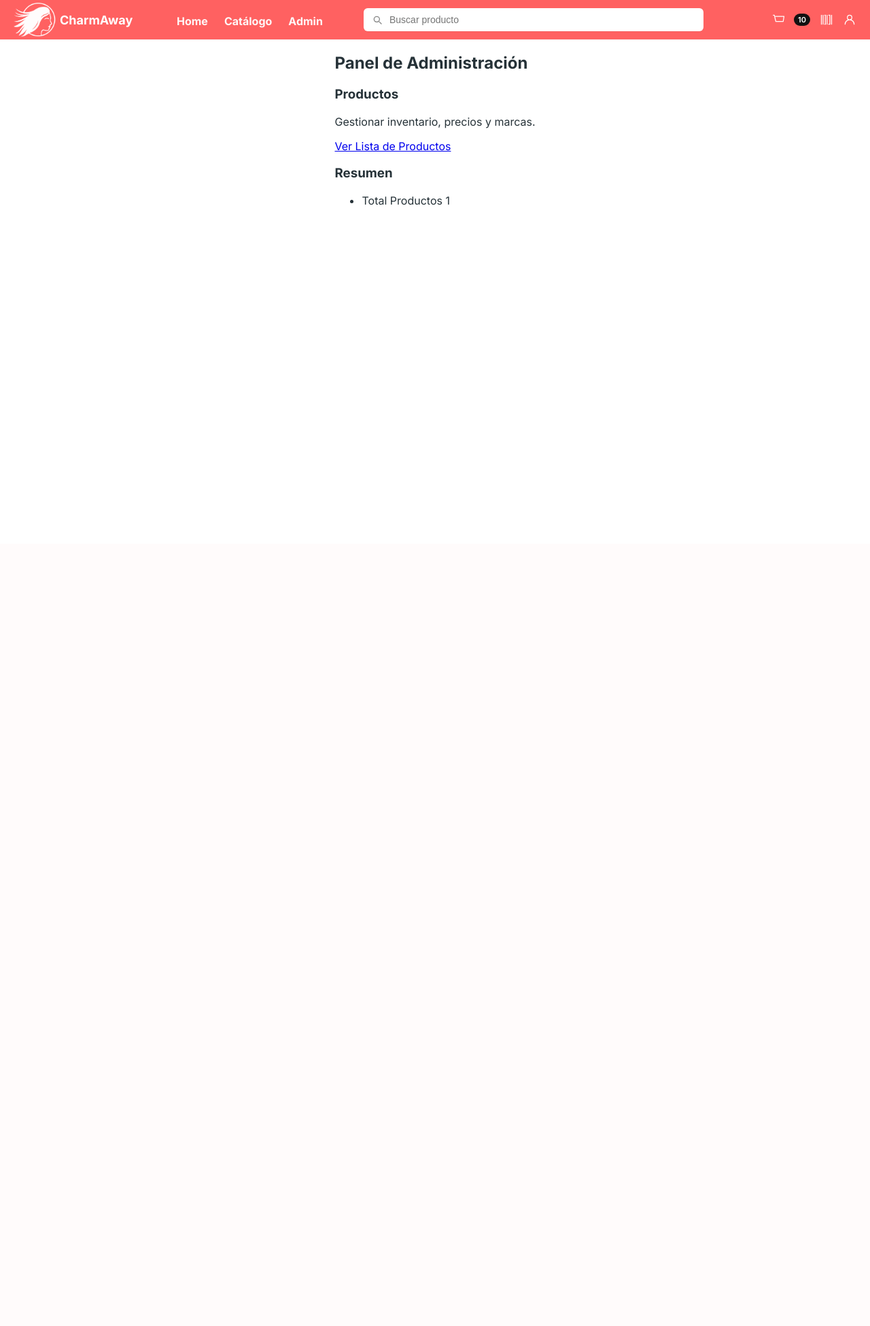
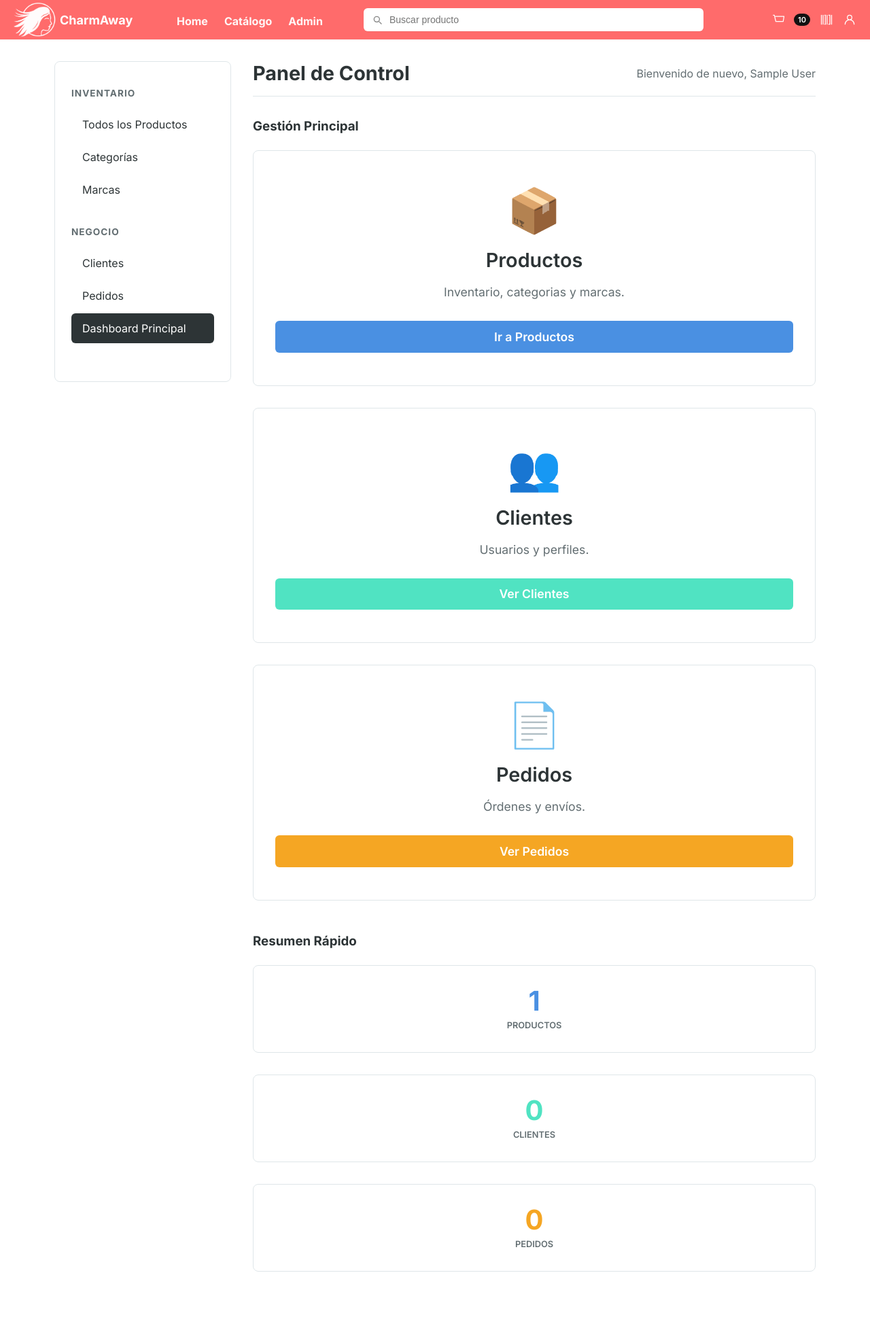
Before and after one commit to Ultimate88x/PGPI-G1.7, a Django app: template charmaway/administrator/templates/administrator/admin_dashboard.html in a window 1280 px wide. Shown: the whole page at 68% size. Before the commit the page ends 302 px from the top, so only its background shows below. Run offline with Django 5.2, Linux system fonts and the light colour scheme; a user stored in the database is signed in; tables that the repository leaves empty hold one stand-in row (values such as "Sample post"); the template is opened without the code that fills it: most values are stand-ins (such as "Sample title", 1, 10 or a date in 2020).

Commit message:
feat: ✨ Added admin dashboard

```diff
--- a/charmaway/administrator/templates/administrator/admin_dashboard.html
+++ b/charmaway/administrator/templates/administrator/admin_dashboard.html
@@ -1,38 +1,106 @@
 {% extends 'base.html' %}
 {% block title %}Admin Dashboard{% endblock %}
+{% load static %}
+
 {% block content %}
-<div class="container mt-5">
-    <h2 class="mb-4">Panel de Administración</h2>
+<link rel="stylesheet" href="{% static 'css/admin.css' %}">
 
-    <div class="row">
-        <div class="col-md-6 col-lg-4">
-            <div class="card shadow-sm border-0 h-100">
-                <div class="card-body text-center p-5">
-                    <div class="display-4 mb-3 text-primary">
-                        <i class="bi bi-box-seam"></i> </div>
-                    <h3 class="card-title">Productos</h3>
-                    <p class="card-text text-muted">Gestionar inventario, precios y marcas.</p>
+<div class="admin-container">
 
-                    <a href="{% url 'administrator:product_list' %}" class="btn btn-primary btn-lg w-100 mt-3">
-                        Ver Lista de Productos
-                    </a>
-                </div>
-            </div>
+    <aside class="admin-sidebar">
+
+
+        <div class="admin-menu-group">
+            <h3 class="admin-menu-title">Inventario</h3>
+            <ul class="admin-menu-list">
+                <li><a href="{% url 'administrator:product_list' %}" class="admin-menu-link">Todos los Productos</a></li>
+                <li><a href="{% url 'administrator:category_list' %}" class="admin-menu-link">Categorías</a></li>
+                <li><a href="{% url 'administrator:brand_list' %}" class="admin-menu-link">Marcas</a></li>
+            </ul>
         </div>
 
-        <div class="col-md-6 col-lg-4">
-            <div class="card shadow-sm border-0 h-100">
-                <div class="card-body text-center p-5">
-                    <h3 class="card-title">Resumen</h3>
-                    <ul class="list-group list-group-flush text-start mt-3">
-                        <li class="list-group-item d-flex justify-content-between align-items-center">
-                            Total Productos
-                            <span class="badge bg-primary rounded-pill">{{ total_products }}</span>
-                        </li>
-                    </ul>
+        <div class="admin-menu-group">
+            <h3 class="admin-menu-title">Negocio</h3>
+            <ul class="admin-menu-list">
+                <li><a href="#" class="admin-menu-link">Clientes</a></li>
+                <li><a href="#" class="admin-menu-link">Pedidos</a></li>
+                <li><a href="{% url 'administrator:admin_dashboard' %}" class="admin-menu-link active">Dashboard Principal</a></li>
+            </ul>
+        </div>
+    </aside>
+
+    <main>
+        <div class="admin-header">
+            <h1 class="admin-title">Panel de Control</h1>
+            <div style="color: var(--muted);">Bienvenido de nuevo, {{ user.name }}</div>
+        </div>
+
+        <h3 style="margin-bottom: 1.5rem; color: var(--dark-btn);">Gestión Principal</h3>
+
+        <div class="admin-grid" style="grid-template-columns: repeat(auto-fit, minmax(400px, 1fr)); gap: 2rem; margin-bottom: 3rem;">
+
+            <article class="admin-card">
+                <div class="card-body" style="text-align: center; display: flex; flex-direction: column; justify-content: space-between; padding: 3rem 2rem;">
+                    <div>
+                        <div style="font-size: 4rem; margin-bottom: 1rem;">📦</div>
+                        <h3 class="card-title" style="font-size: 1.8rem;">Productos</h3>
+                        <p style="color: var(--muted); margin-bottom: 2rem; font-size: 1.1rem;">Inventario, categorias y marcas.</p>
+                    </div>
+                    <a href="{% url 'administrator:product_list' %}" class="btn-create" style="background-color: #4a90e2; margin-bottom: 0; font-size: 1.1rem;">Ir a Productos</a>
                 </div>
-            </div>
+            </article>
+
+            <article class="admin-card">
+                <div class="card-body" style="text-align: center; display: flex; flex-direction: column; justify-content: space-between; padding: 3rem 2rem;">
+                    <div>
+                        <div style="font-size: 4rem; margin-bottom: 1rem;">👥</div>
+                        <h3 class="card-title" style="font-size: 1.8rem;">Clientes</h3>
+                        <p style="color: var(--muted); margin-bottom: 2rem; font-size: 1.1rem;">Usuarios y perfiles.</p>
+                    </div>
+                    <a href="#" class="btn-create" style="background-color: #50e3c2; margin-bottom: 0; font-size: 1.1rem;">Ver Clientes</a>
+                </div>
+            </article>
+
+            <article class="admin-card">
+                <div class="card-body" style="text-align: center; display: flex; flex-direction: column; justify-content: space-between; padding: 3rem 2rem;">
+                    <div>
+                        <div style="font-size: 4rem; margin-bottom: 1rem;">📄</div>
+                        <h3 class="card-title" style="font-size: 1.8rem;">Pedidos</h3>
+                        <p style="color: var(--muted); margin-bottom: 2rem; font-size: 1.1rem;">Órdenes y envíos.</p>
+                    </div>
+                    <a href="#" class="btn-create" style="background-color: #f5a623; margin-bottom: 0; font-size: 1.1rem;">Ver Pedidos</a>
+                </div>
+            </article>
+
         </div>
-    </div>
+
+        <h3 style="margin-bottom: 1.5rem; color: var(--dark-btn);">Resumen Rápido</h3>
+
+        <div class="admin-grid" style="grid-template-columns: repeat(auto-fit, minmax(400px, 1fr)); gap: 2rem; margin-bottom: 3rem;">
+
+            <article class="admin-card">
+                <div class="card-body" style="text-align: center; padding: 2rem;">
+                    <div style="font-size: 2.5rem; font-weight: 700; color: #4a90e2; line-height: 1;">{{ total_products }}</div>
+                    <div style="color: var(--muted); text-transform: uppercase; font-size: 0.8rem; margin-top: 0.5rem; font-weight: 600;">Productos</div>
+                </div>
+            </article>
+
+            <article class="admin-card">
+                <div class="card-body" style="text-align: center; padding: 2rem;">
+                    <div style="font-size: 2.5rem; font-weight: 700; color: #50e3c2; line-height: 1;">{{ total_clients|default:"0" }}</div>
+                    <div style="color: var(--muted); text-transform: uppercase; font-size: 0.8rem; margin-top: 0.5rem; font-weight: 600;">Clientes</div>
+                </div>
+            </article>
+
+            <article class="admin-card">
+                <div class="card-body" style="text-align: center; padding: 2rem;">
+                    <div style="font-size: 2.5rem; font-weight: 700; color: #f5a623; line-height: 1;">{{ total_orders|default:"0" }}</div>
+                    <div style="color: var(--muted); text-transform: uppercase; font-size: 0.8rem; margin-top: 0.5rem; font-weight: 600;">Pedidos</div>
+                </div>
+            </article>
+
+        </div>
+
+    </main>
 </div>
 {% endblock %}
```
